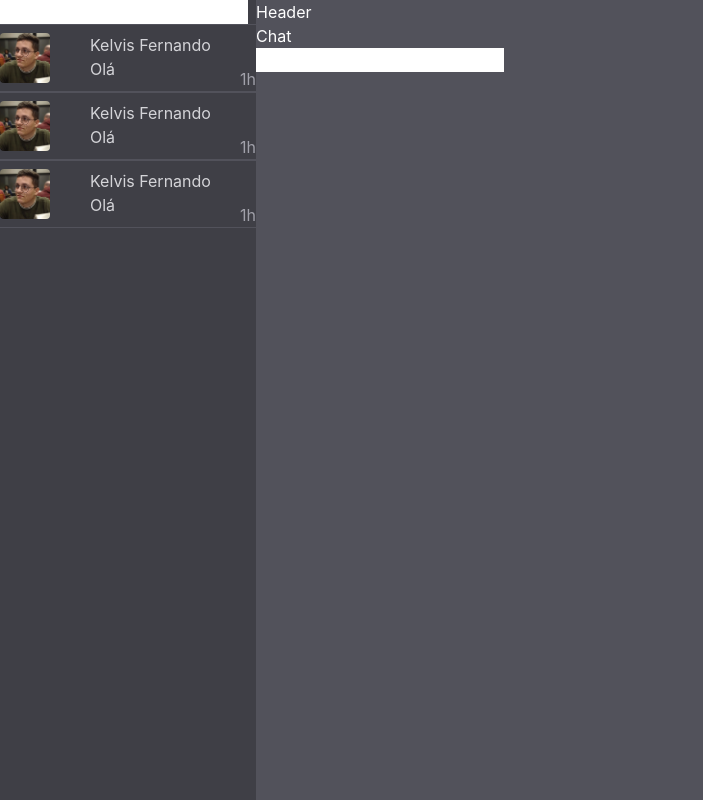
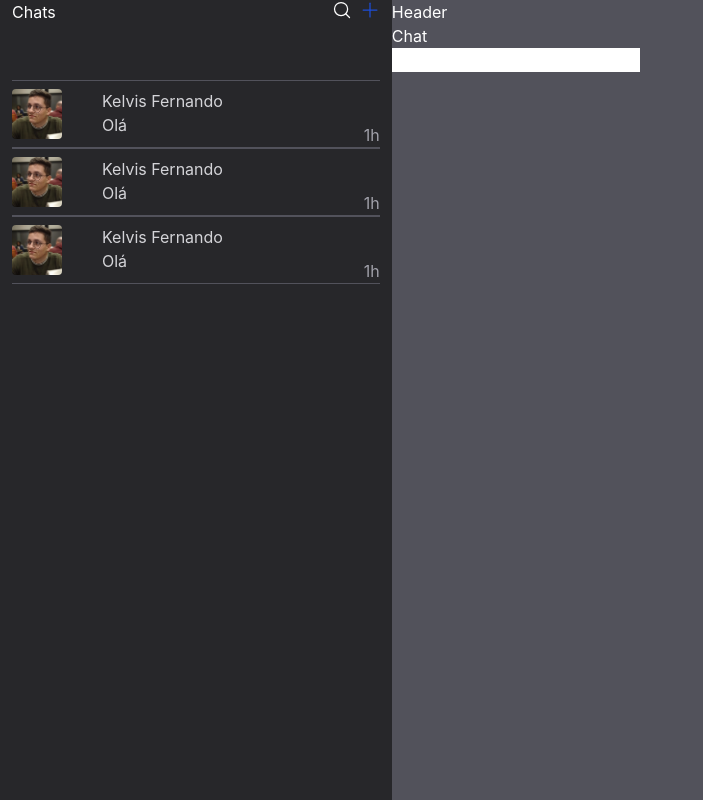
Before and after one commit to Kelvis-fernando/chat-app, a Next.js app: page /chat in a window 1280 px wide. Shown: the whole page, without its empty margins (0-703 px from the left). Built offline with nearby package versions, Linux system fonts and the light colour scheme.

Commit message:
added to contacts header a state for show or hidden input search

```diff
--- a/src/pages/chat.tsx
+++ b/src/pages/chat.tsx
@@ -1,14 +1,38 @@
-import type { NextPage } from "next";
 import styles from "../styles/chat/Chat.module.scss";
 import HeaderChat from "../components/chat/HeaderChat";
 import InputToWriteMessage from "../components/chat/InputToWriteMessage";
 import Contacts from "../components/chat/Contacts";
+import { Plus, MagnifyingGlass } from "phosphor-react";
+import { useState } from "react";
 
-const Chat: NextPage = () => {
+const Chat = () => {
+   const [toogleInputView, setToogleInputView] = useState(false);
+
    return (
       <main className={styles.chat}>
-         <aside className={styles.contacts}>
-            <InputToWriteMessage />
+         <aside className={styles.contactsArea}>
+            <div className={styles.contactsHeader}>
+               <h2>Chats</h2>
+               <div className="flex">
+                  {toogleInputView && (
+                     <input
+                        type="text"
+                        className={styles.chatInput}
+                        placeholder="Search"
+                     />
+                  )}
+               </div>
+               <button
+                  onClick={() => setToogleInputView(!toogleInputView)}
+                  className="h-5 hover:text-zinc-300 absolute right-10"
+               >
+                  <MagnifyingGlass size={20} className=" font-bold" />
+               </button>
+               <Plus
+                  size={20}
+                  className="text-blue-700 hover:text-blue-600 font-bold"
+               />
+            </div>
             <ul>
                <li>
                   <Contacts />
--- a/src/styles/chat/Chat.module.scss
+++ b/src/styles/chat/Chat.module.scss
@@ -1,11 +1,20 @@
 .chat {
    @apply flex justify-center relative;
 
-   .contacts {
-      @apply w-1/5 h-[100vh] bg-zinc-700;
+   .contactsArea {
+      @apply w-[35%] h-[100vh] bg-zinc-800 px-3 relative;
    }
 
    .messageArea {
       @apply w-4/5 h-[100vh] bg-zinc-600;
    }
+
+   .chatInput {
+      @apply bg-gray-50 border border-gray-300 text-gray-900 text-sm h-7 rounded-lg focus:ring-blue-500 focus:border-blue-500 pl-2  dark:bg-gray-700 dark:border-gray-600 dark:placeholder-gray-400 dark:text-white dark:focus:ring-blue-500 dark:focus:border-blue-500;
+   }
+
+   .contactsHeader {
+      @apply flex h-20;
+      justify-content: space-between;
+   }
 }
```
